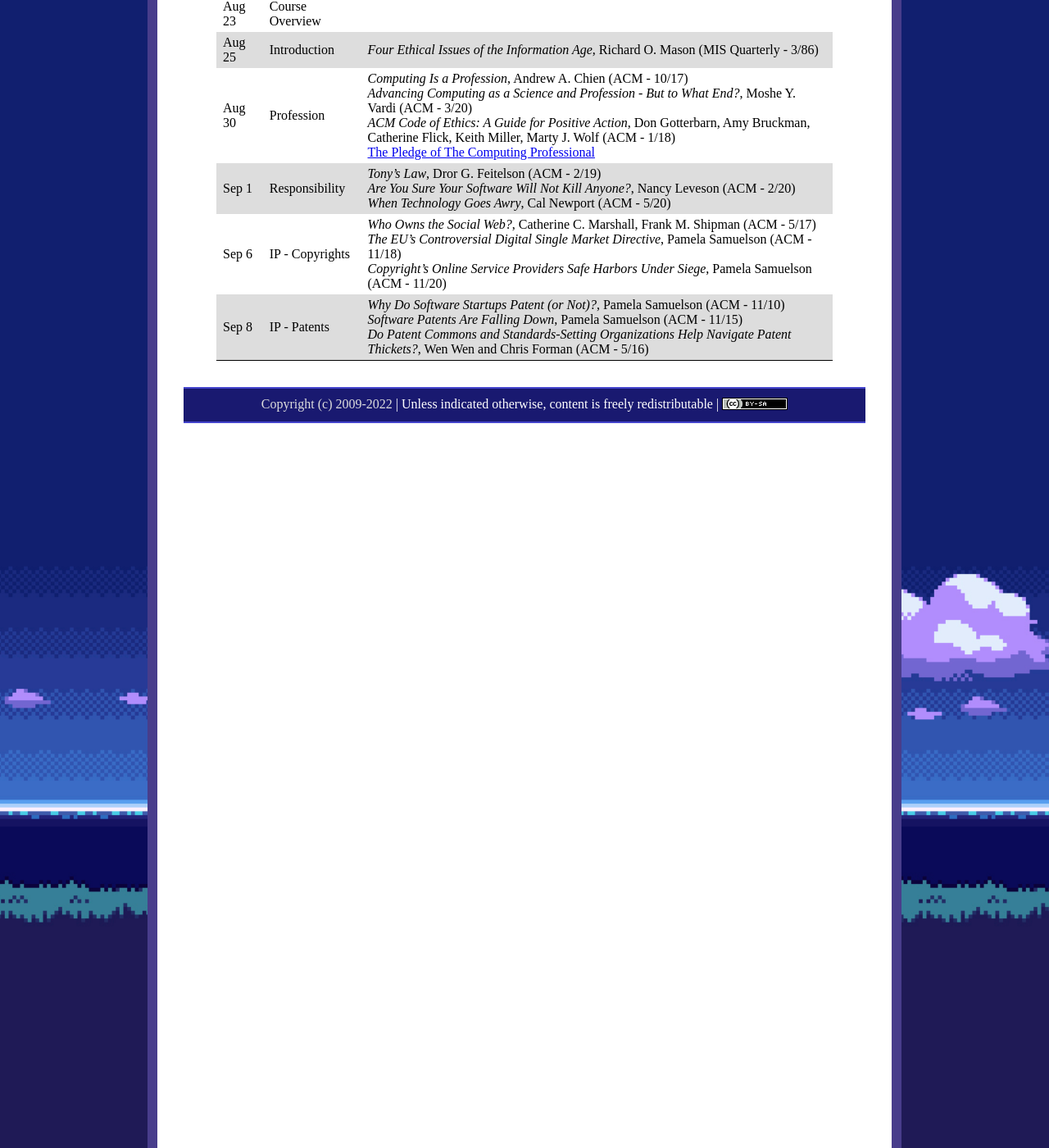
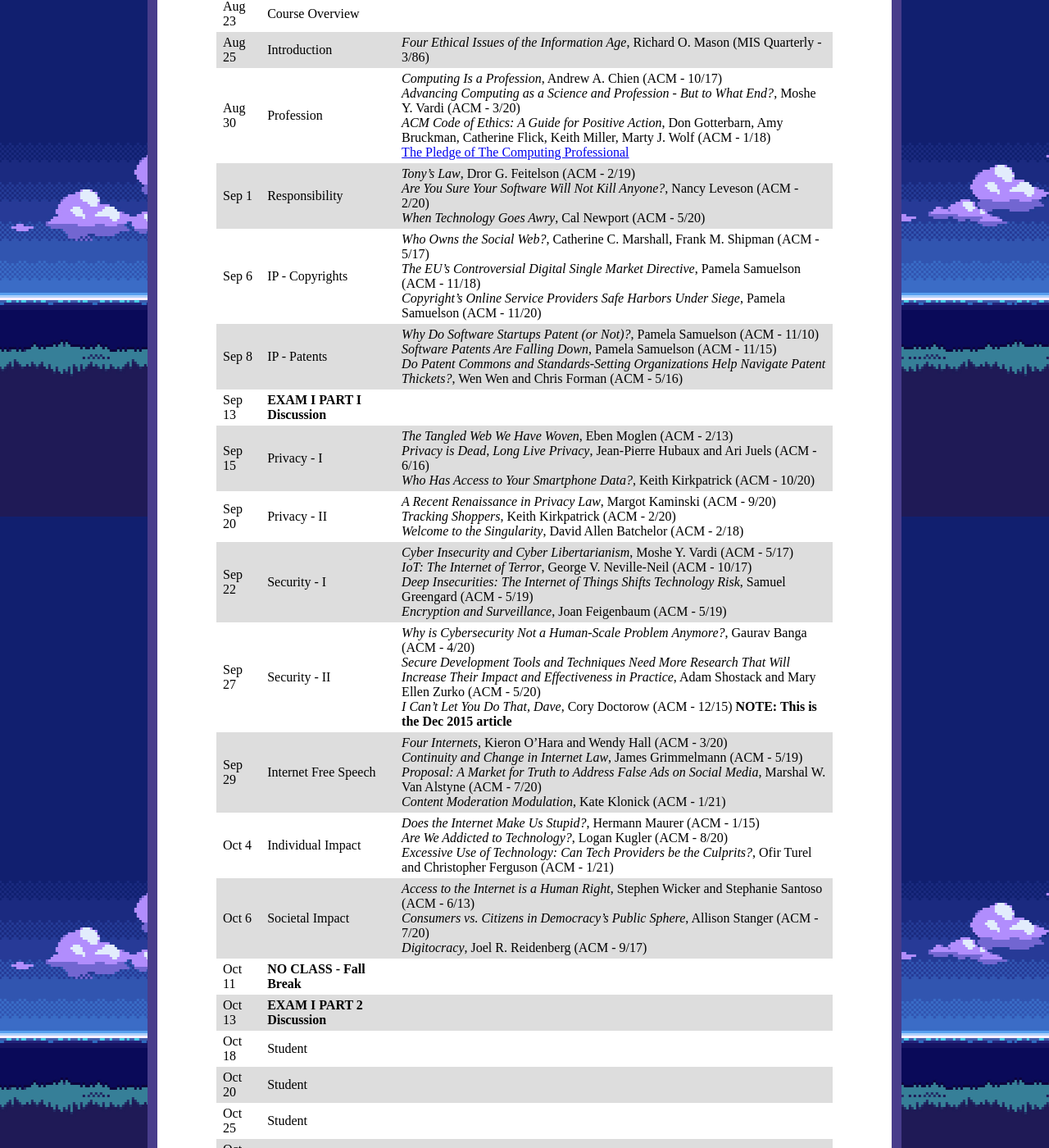
Before and after one commit to ycpcs/cs456-fall2022, a Jekyll site: the page built from schedule/index.md, in a window 1280 px wide and 1400 px high, scrolled down 270 px. Shown: the whole window at 82% size. Built offline with Jekyll 4.4.1, drawn with Linux system fonts in a browser that asks for light colours; some of the changed text lies outside the part shown.

Commit message:
update schedule
update schedule

```diff
--- a/schedule/index.md
+++ b/schedule/index.md
@@ -20,6 +20,31 @@ All reading materials can be accessed via [Schmidt Library](http://library.ycp.e
 > Sep  1  | Responsibility      | *Tony's Law*, Dror G. Feitelson (ACM - 2/19) <br /> *Are You Sure Your Software Will Not Kill Anyone?*, Nancy Leveson (ACM - 2/20) <br /> *When Technology Goes Awry*, Cal Newport (ACM - 5/20) |
 > Sep 6   | IP - Copyrights     | *Who Owns the Social Web?*, Catherine C. Marshall, Frank M. Shipman (ACM - 5/17) <br /> *The EU’s Controversial Digital Single Market Directive*, Pamela Samuelson (ACM - 11/18) <br /> *Copyright's Online Service Providers Safe Harbors Under Siege*, Pamela Samuelson (ACM - 11/20) |
 > Sep 8   | IP - Patents        | *Why Do Software Startups Patent (or Not)?*, Pamela Samuelson (ACM - 11/10) <br/> *Software Patents Are Falling Down*, Pamela Samuelson (ACM - 11/15) <br /> *Do Patent Commons and Standards-Setting Organizations Help Navigate Patent Thickets?*, Wen Wen and Chris Forman (ACM - 5/16) |
+> Sep 13  | **EXAM I PART I Discussion** |  |
+> Sep 15  | Privacy - I         | *The Tangled Web We Have Woven*, Eben Moglen (ACM - 2/13) <br /> *Privacy is Dead, Long Live Privacy*, Jean-Pierre Hubaux and Ari Juels (ACM - 6/16) <br /> *Who Has Access to Your Smartphone Data?*, Keith Kirkpatrick (ACM - 10/20) |
+> Sep 20  | Privacy - II        | *A Recent Renaissance in Privacy Law*, Margot Kaminski (ACM - 9/20) <br /> *Tracking Shoppers*, Keith Kirkpatrick (ACM - 2/20) <br /> *Welcome to the Singularity*, David Allen Batchelor (ACM - 2/18) |
+> Sep 22  | Security - I        | *Cyber Insecurity and Cyber Libertarianism*, Moshe Y. Vardi (ACM - 5/17) <br /> *IoT: The Internet of Terror*, George V. Neville-Neil (ACM - 10/17) <br /> *Deep Insecurities: The Internet of Things Shifts Technology Risk*, Samuel Greengard (ACM - 5/19) <br /> *Encryption and Surveillance*, Joan Feigenbaum (ACM - 5/19)|
+> Sep 27  | Security - II       | *Why is Cybersecurity Not a Human-Scale Problem Anymore?*, Gaurav Banga (ACM - 4/20) <br /> *Secure Development Tools and Techniques Need More Research That Will Increase Their Impact and Effectiveness in Practice*, Adam Shostack and Mary Ellen Zurko (ACM - 5/20) <br /> *I Can't Let You Do That, Dave*, Cory Doctorow (ACM - 12/15) **NOTE: This is the Dec 2015 article** <br />  |
+> Sep 29  | Internet Free Speech | *Four Internets*, Kieron O'Hara and Wendy Hall (ACM - 3/20) <br /> *Continuity and Change in Internet Law*, James Grimmelmann (ACM - 5/19) <br /> *Proposal: A Market for Truth to Address False Ads on Social Media*, Marshal W. Van Alstyne (ACM - 7/20) <br /> *Content Moderation Modulation*, Kate Klonick (ACM - 1/21) |
+> Oct 4   | Individual Impact    | *Does the Internet Make Us Stupid?*, Hermann Maurer (ACM - 1/15)  <br /> *Are We Addicted to Technology?*, Logan Kugler (ACM - 8/20) <br /> *Excessive Use of Technology: Can Tech Providers be the Culprits?*, Ofir Turel and Christopher Ferguson (ACM - 1/21)|
+> Oct 6   | Societal Impact      | *Access to the Internet is a Human Right*, Stephen Wicker and Stephanie Santoso (ACM - 6/13) <br /> *Consumers vs. Citizens in Democracy's Public Sphere*, Allison Stanger (ACM - 7/20) <br /> *Digitocracy*, Joel R. Reidenberg (ACM - 9/17)|
+> Oct 11  | **NO CLASS - Fall Break** |  |
+> Oct 13  | **EXAM I PART 2 Discussion** |  |
+> Oct 18  | Student |  |
+> Oct 20  | Student |  |
+> Oct 25  | Student |  |
+> Oct 27  | Student |  |
+> Nov 1   | Student |  |
+> Nov 3   | **EXAM II PART I Discussion** |  |
+> Nov 8   | Student |  |
+> Nov 10  | Student |  |
+> Nov 15  | Student |  |
+> Nov 17  | Student |  |
+> Nov 22  | Student |  |
+> Nov 24  | **NO CLASS - Thanksgiving Break** |  |
+> Nov 10  | Student |  |
+> Nov 29  | **EXAM II PART II Discussion** |  |
+> Dec 1   | Wrapup |  |
 
 
 <!--
```
Also changed, not shown: index.md (+5 -0 lines), syllabus.md (+1 -1 lines).
